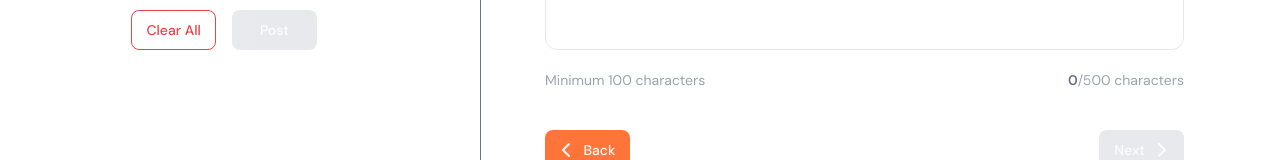
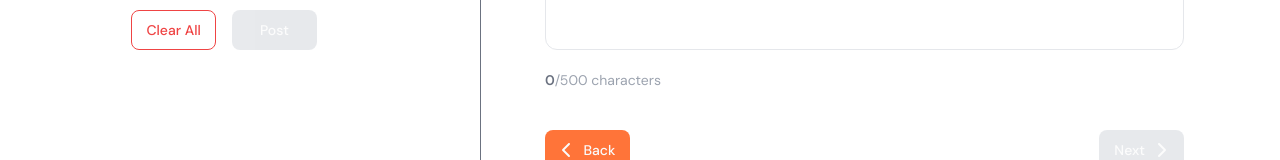
Before and after one commit to rice-apps/bunkmate-but-better, a Next.js app: page /post-a-listing in a window 1280 px wide. Both pictures are taken after a click on the element "Pricing". Shown: the part 584-744 px from the top of the page. Built offline with nearby package versions, Linux system fonts and the light colour scheme; no server answers.

Commit message:
fix remove min char for pricing

```diff
--- a/app/post-a-listing/Pricing.tsx
+++ b/app/post-a-listing/Pricing.tsx
@@ -76,9 +76,6 @@ const Pricing = ({
             className="min-h-[150px] rounded-xl border border-gray-200 resize-none placeholder:text-gray-400 py-3"
           />
           <div className="flex justify-between mt-5 text-sm text-gray-400">
-            <span className={formData.priceNotes.length >= 100 ? "text-green-500" : "text-gray-400"}>
-              {formData.priceNotes.length >= 100 ? "✓ Minimum reached" : "Minimum 100 characters"}
-            </span>
             <span>
               <span className="text-gray-500 font-semibold">{formData.priceNotes.length}</span>
               /500 characters
```
